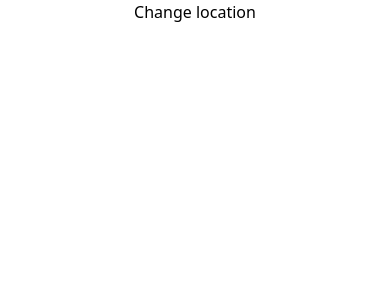
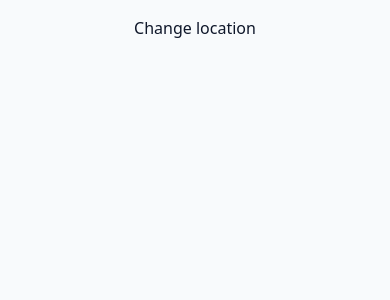
Before and after one commit to dominikjessen/nuxt-weather-app, a Nuxt app: page / in a window 390 px wide. Shown: the top 300 px of the page. Built offline with nearby package versions, Linux system fonts and the light colour scheme.

Commit message:
Body styles and page meta

```diff
--- a/app.vue
+++ b/app.vue
@@ -22,10 +22,20 @@ if (locationQuery) {
 } else {
   forecast.value = null
 }
+
+useHead({
+  title: 'Nuxt Weather App',
+  meta: [
+    { name: 'description', content: 'Get the current weather forecast' }
+  ],
+  bodyAttrs: {
+    class: computed(() => 'min-h-screen bg-slate-50 text-slate-900'),
+  },
+});
 </script>
 
 <template>
-  <div class="flex flex-col gap-4 items-center">
+  <div class="flex flex-col gap-4 lg:gap-8 items-center justify-center w-11/12 md:w-4/5 mx-auto py-4">
 
     <div v-if="location">Weather <span>{{ location === 'Your City' ? 'at' : 'in' }}</span> {{ location }}</div>
     <button @click="$event => location = 'Your City'">Change location</button>
```
